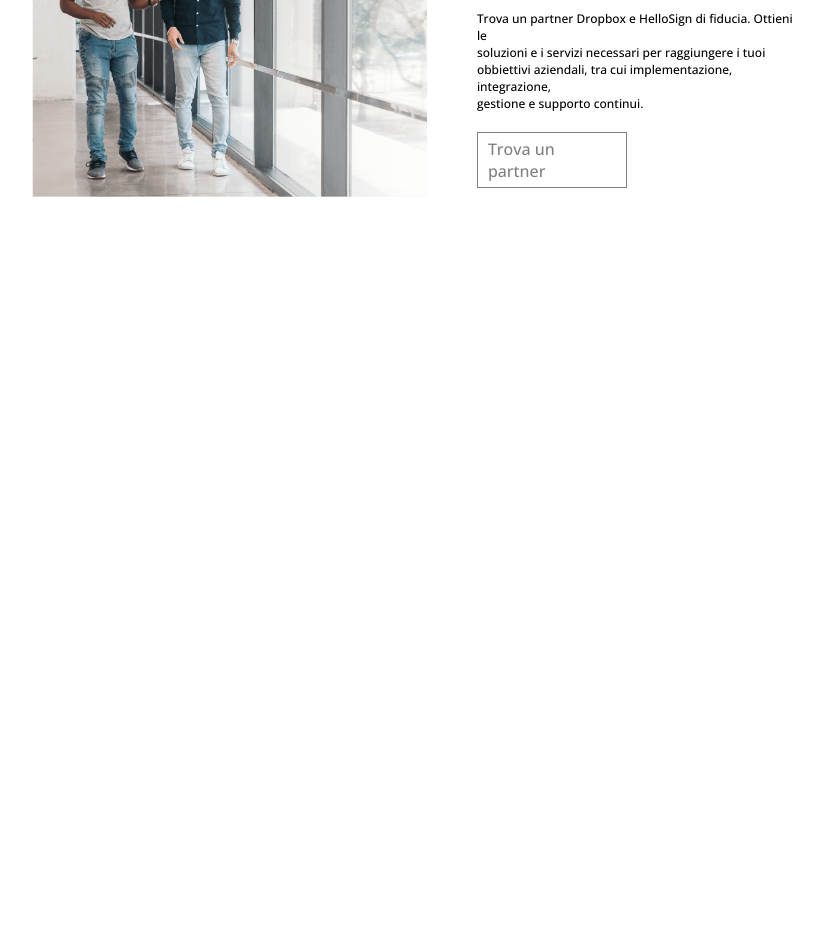
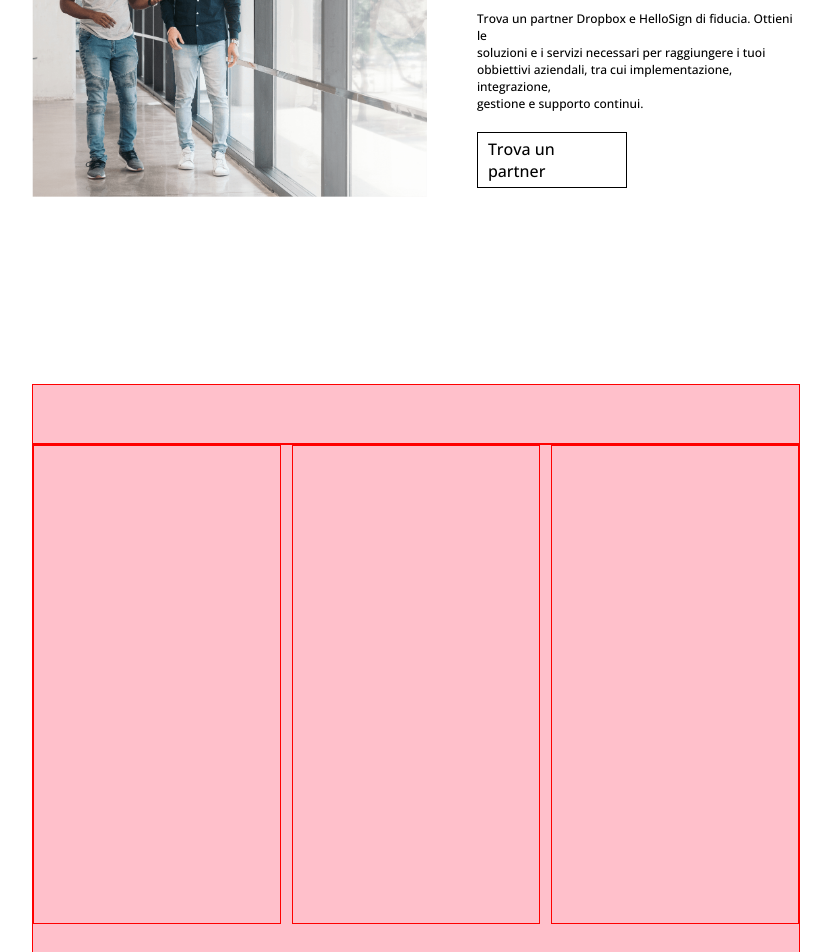
Before and after one commit to Frowingg/htmlcss-dropbox, a plain HTML site: page index.html in a window 1280 px wide. Shown: the part 2460-3412 px from the top of the page, without its empty margins (224-1055 px from the left). Before the commit the page ends 2860 px from the top, so only its background shows below. Drawn offline with nearby package versions, Linux system fonts and the light colour scheme.

Commit message:
business-layout

```diff
--- a/css/style.css
+++ b/css/style.css
@@ -99,7 +99,7 @@ h1{
     position: relative;
 }
 
-/* Money-pannel */
+/* MONEY-PANNEL */
 .money-pannel{
     width: 100%;
     height: 2000px;
@@ -232,12 +232,41 @@ h1{
     margin-bottom: 20px;
 }
 .partner-link{
-    color: gray;
+    color: black;
     text-decoration: none;
 }
 .partner-button{
     padding: 5px 10px;
-    border: 1px solid gray;
+    border: 1px solid black;
     width: 150px;
     margin-top: 20px;
 }
+/* DROPBOX-BUSINESS */
+.dropbox-business{
+    margin: 0 auto;
+    width: 60%;
+    height: 1200px;
+    background-color: pink;
+}
+.business-title{
+    border: 1px solid red;
+    height: 5%;
+
+}
+.business-table{
+    border: 1px solid red;
+    height: 80%;
+    display: flex;
+    justify-content: space-between;
+    flex-wrap: wrap;
+}
+.business-footer{
+    border: 1px solid red;
+    height: 15%;
+}
+.business-col{
+    width: calc(97% / 3);
+    border: 1px solid red;
+    height: 50%;
+    margin-bottom: 100px;
+}
--- a/index.html
+++ b/index.html
@@ -150,6 +150,23 @@
                     <div class="partner-button"> <a href="#" class="partner-link">Trova un partner</a></div>
                 </div>
             </div>
+
+            <!-- DROPBOX BUSINESS -->
+            <div class="dropbox-business">
+                <div class="business-title"></div>
+                <div class="business-table">
+
+                        <div class="business-col"></div>
+                        <div class="business-col"></div>
+                        <div class="business-col"></div>
+
+                        <div class="business-col"></div>
+                        <div class="business-col"></div>
+                        <div class="business-col"></div>
+                </div>
+                <div class="business-footer"></div>
+
+            </div>
         </section>
 
     </main>
```
